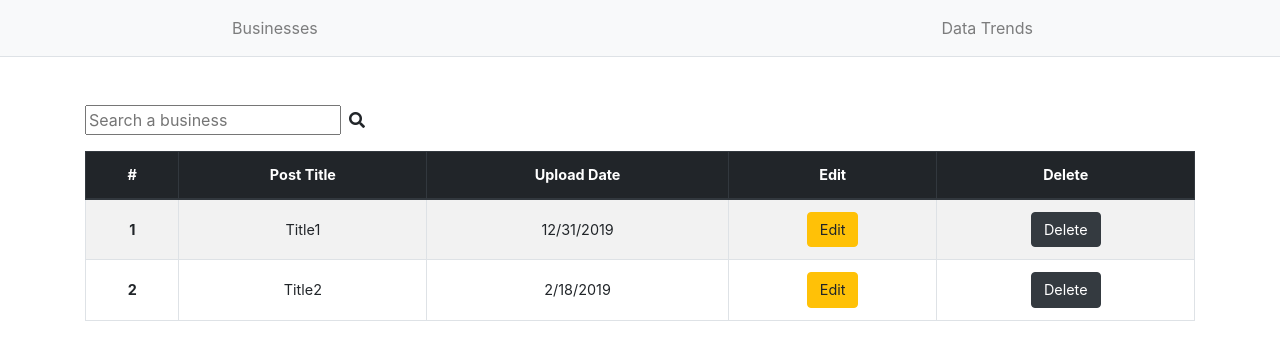
After one commit to CodeSeoul/mompopko, a PHP site: page /html/admin/dataTrend_index.php in a window 1280 px wide. The commit adds this page. Shown: the top 360 px of the page. Run offline with PHP 8.4, Linux system fonts and the light colour scheme; some libraries are stand-ins or nearby versions.

Commit message:
dataTrend_index page basic structructure and style

```diff
--- a/html/admin/adminHeader.php
+++ b/html/admin/adminHeader.php
@@ -8,6 +8,7 @@
     <link rel='stylesheet' href='../../lib/frontend/bootstrap/css/bootstrap.css'>
     <link rel="stylesheet" href="https://use.fontawesome.com/releases/v5.6.3/css/all.css" integrity="sha384-UHRtZLI+pbxtHCWp1t77Bi1L4ZtiqrqD80Kn4Z8NTSRyMA2Fd33n5dQ8lWUE00s/" crossorigin="anonymous">
     <link rel='stylesheet' href='../../styles/business_index.css'>
+    <link rel='stylesheet' href='../../styles/dataTrend_index.css'>
 </head>
 <body>
     <nav class="mb-5 navbar navbar-light bg-light justify-content-center border-bottom navbar-expand-sm">
--- /dev/null
+++ b/html/admin/dataTrend_index.php
@@ -0,0 +1,50 @@
+<?php include 'adminHeader.php'?>
+
+<div class="container business-index">
+
+    <form action="#" class='mb-3' method='POST'>
+
+        <input type="text" placeholder='Search a business'><i class="ml-2 fas fa-search"></i>
+
+    </form>
+
+    <table class="table-bordered text-center table table-striped">
+
+        <thead class='thead-dark'>
+
+            <tr>
+                <th scope='col'>#</th>
+                <th scope='col'>Post Title</th>
+                <th scope='col'>Upload Date</th>
+                <th scope='col'>Edit</th>
+                <th scope='col'>Delete</th>
+            </tr>
+
+        </thead>
+
+        <tbody>
+
+            <tr>
+                <th scope='row'>1</th>
+                <td>Title1</td>
+                <td>12/31/2019</td>
+                <th><button class="btn btn-warning">Edit</button></th>
+                <th><button class="btn btn-dark">Delete</button></th>
+            </tr>
+
+            <tr>
+            <th scope='row'>2</th>
+                <td>Title2</td>
+                <td>2/18/2019</td>
+                <th><button class="btn btn-warning">Edit</button></th>
+                <th><button class="btn btn-dark">Delete</button></th>
+            </tr>
+
+        </tbody>
+
+    </table>
+
+</div>
+
+
+<?php include 'adminFooter.php'?>
--- /dev/null
+++ b/styles/dataTrend_index.css
@@ -0,0 +1,4 @@
+.dataTrend-index table *{
+    vertical-align: middle !important;
+    font-size : 0.9rem;
+}
```
